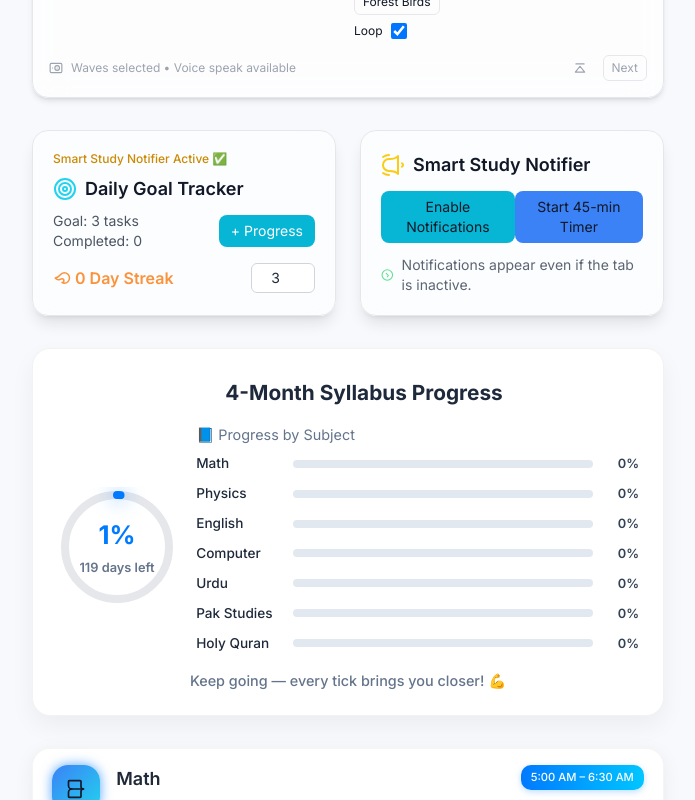
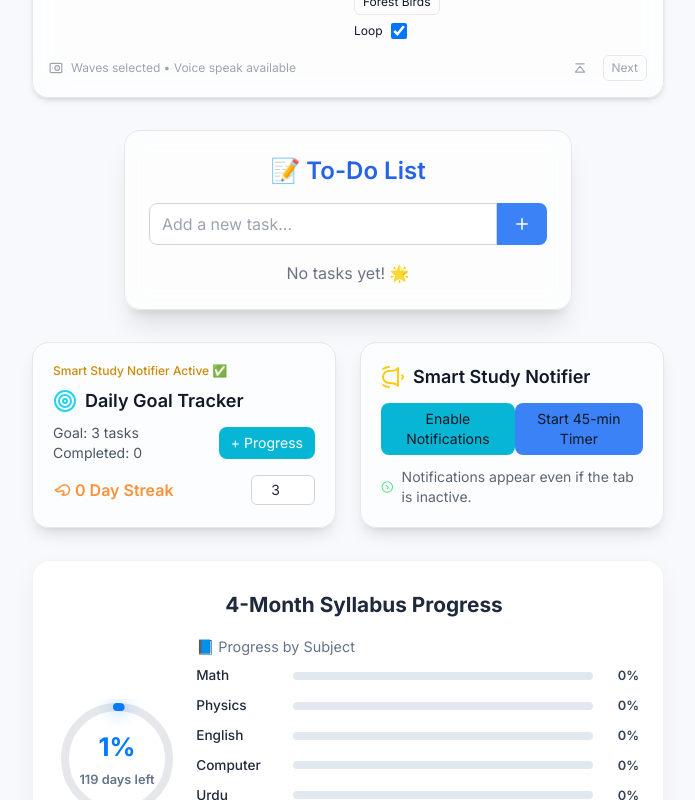
Before and after one commit to techai342/schoolwork, a React (Vite) app: page / in a window 1280 px wide. Shown: the part 1060-1860 px from the top of the page, without its empty margins (292-987 px from the left). Built offline with nearby package versions, Linux system fonts and the light colour scheme.

Commit message:
Update App.jsx

```diff
--- a/src/App.jsx
+++ b/src/App.jsx
@@ -15,6 +15,7 @@ import PerformanceSummary from "./components/PerformanceSummary";
 import FloatingActionButton from "./components/FloatingActionButton";
 import DailyGoalTracker from "./components/DailyGoalTracker";
 import StudyNotifier from "./components/StudyNotifier";
+import TodoList from "./components/TodoList"; // ✅ Added To-Do List import
 import "./index.css";
 
 export default function App() {
@@ -32,6 +33,9 @@ export default function App() {
           <ChatBot />
           <DashboardOverview />
           <MotivationBooster />
+
+          {/* ✅ Added To-Do List Section */}
+          <TodoList />
 
           {/* --- Daily Tracker + Notifier side by side on large screens --- */}
           <div className="grid grid-cols-1 sm:grid-cols-2 gap-6">
```
